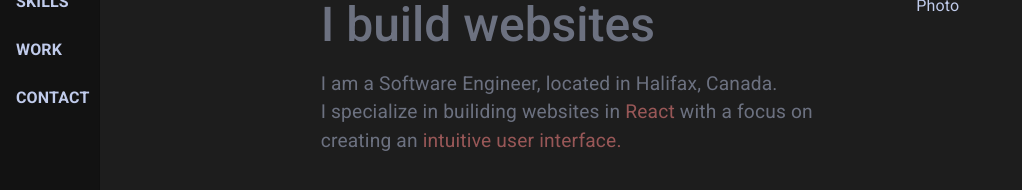
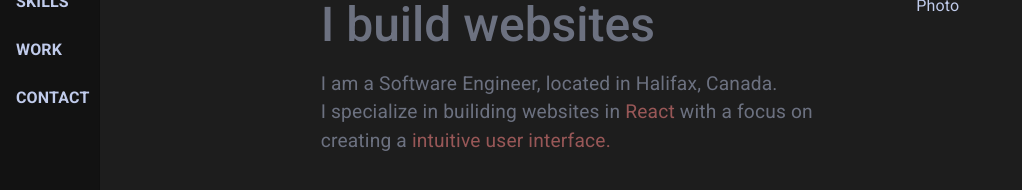
Before and after one commit to rishabgupta94/Portfoliov2, a React (Vite) app: page /about in a window 1280 px wide. Shown: the part 374-564 px from the top of the page, without its empty margins (0-1022 px from the left). Built offline with nearby package versions, Linux system fonts and the light colour scheme.

Commit message:
merge confluct

```diff
--- a/src/pages/About.tsx
+++ b/src/pages/About.tsx
@@ -1,8 +1,5 @@
 import { Container, Grid, Typography, useTheme } from '@mui/material';
-// import { makeStyles } from '@mui/styles';
 import React from 'react';
-
-// const useStyles = makeStyles(() => ({}));
 
 export const About = () => {
 	const theme = useTheme();
@@ -46,7 +43,7 @@ export const About = () => {
 						<span style={{ color: theme.palette.text.secondary }}>React </span>
 						with a focus on
 						<br />
-						creating an{' '}
+						creating a{' '}
 						<span style={{ color: theme.palette.text.secondary }}>
 							intuitive user interface.
 						</span>
```
